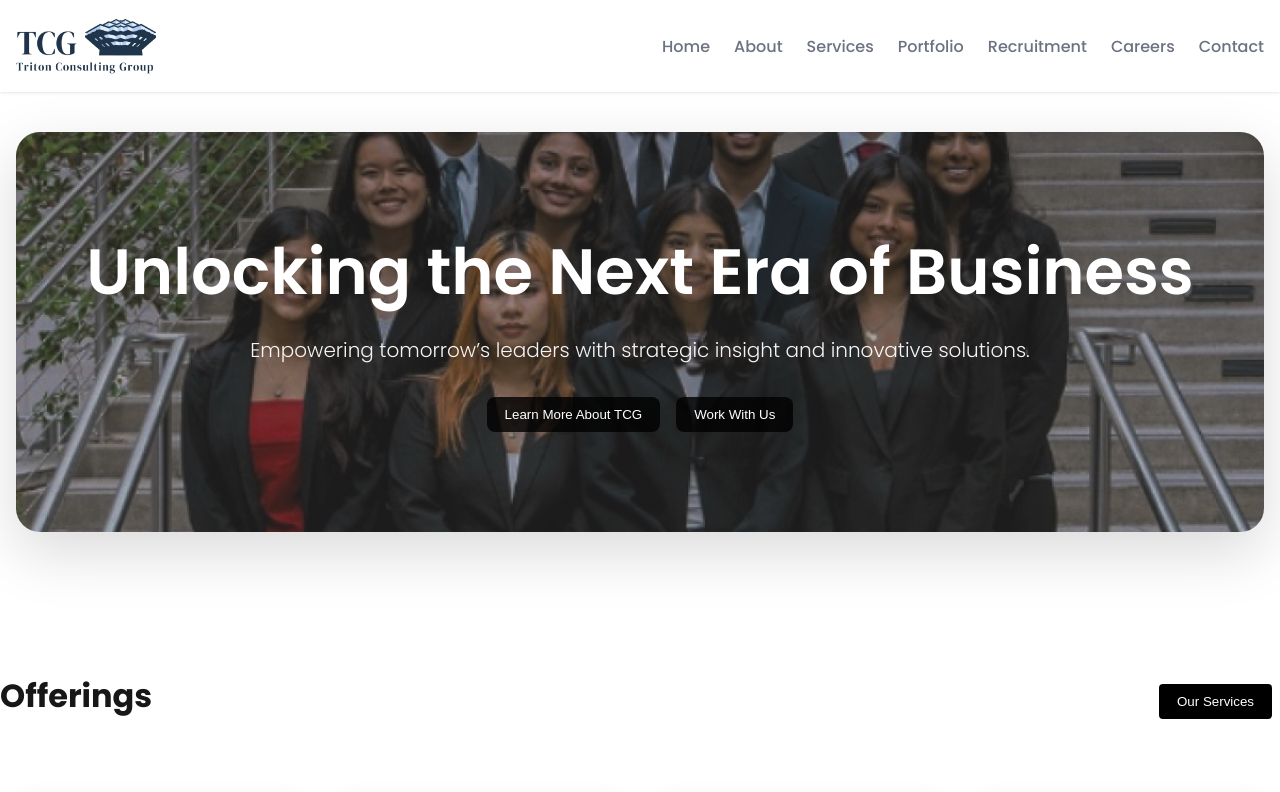
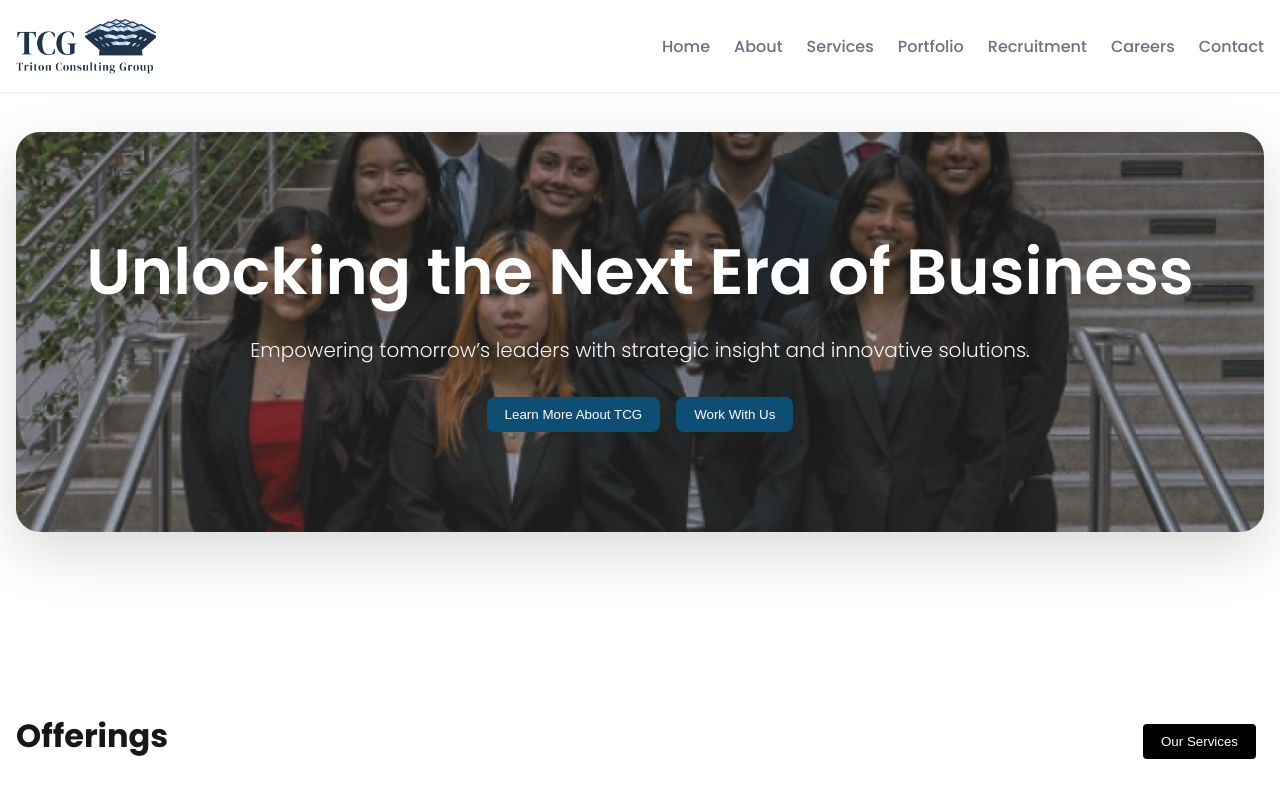
Before and after one commit to F3rando/tcg-techtrack-site, a Next.js app: page / in a window 1280 px wide. Shown: the top 792 px of the page. Built offline with nearby package versions, Linux system fonts and the light colour scheme.

Commit message:
home page updates

```diff
--- a/app/home.module.css
+++ b/app/home.module.css
@@ -74,7 +74,7 @@
 }
 
 .heroButtons button {
-  background: rgba(0,0,0,0.8);
+  background: #0f4e74;
 	color: #fff;
 	padding: 10px 18px;
 	border-radius: 8px;
@@ -106,7 +106,7 @@
   display: flex;
   justify-content: space-between;
   align-items: center;
-  margin-bottom: 24px;
+  margin-bottom: 2px;
 }
 
 .sectionHeaderRow h2 {
@@ -358,3 +358,7 @@
   font-size: 1.5rem;
   font-weight: 600;
 }
+
+.movetextRight {
+  margin-left: 30px;
+}
--- a/app/page.tsx
+++ b/app/page.tsx
@@ -42,11 +42,13 @@ export default function HomePage() {
 
       {/* OFFERINGS SECTION */}
 <section className={styles.offeringsSection}>
-  <div className={styles.sectionHeaderRow}>
-    <h2>Offerings</h2>
-    <a href ="/services">
-    <Button>Our Services</Button>
-    </a>
+  <div className={styles.container}>
+    <div className={styles.sectionHeaderRow}>
+      <h2>Offerings</h2>
+      <a href="/services">
+        <Button>Our Services</Button>
+      </a>
+    </div>
   </div>
 
     <div className={styles.containerWide}>
```
